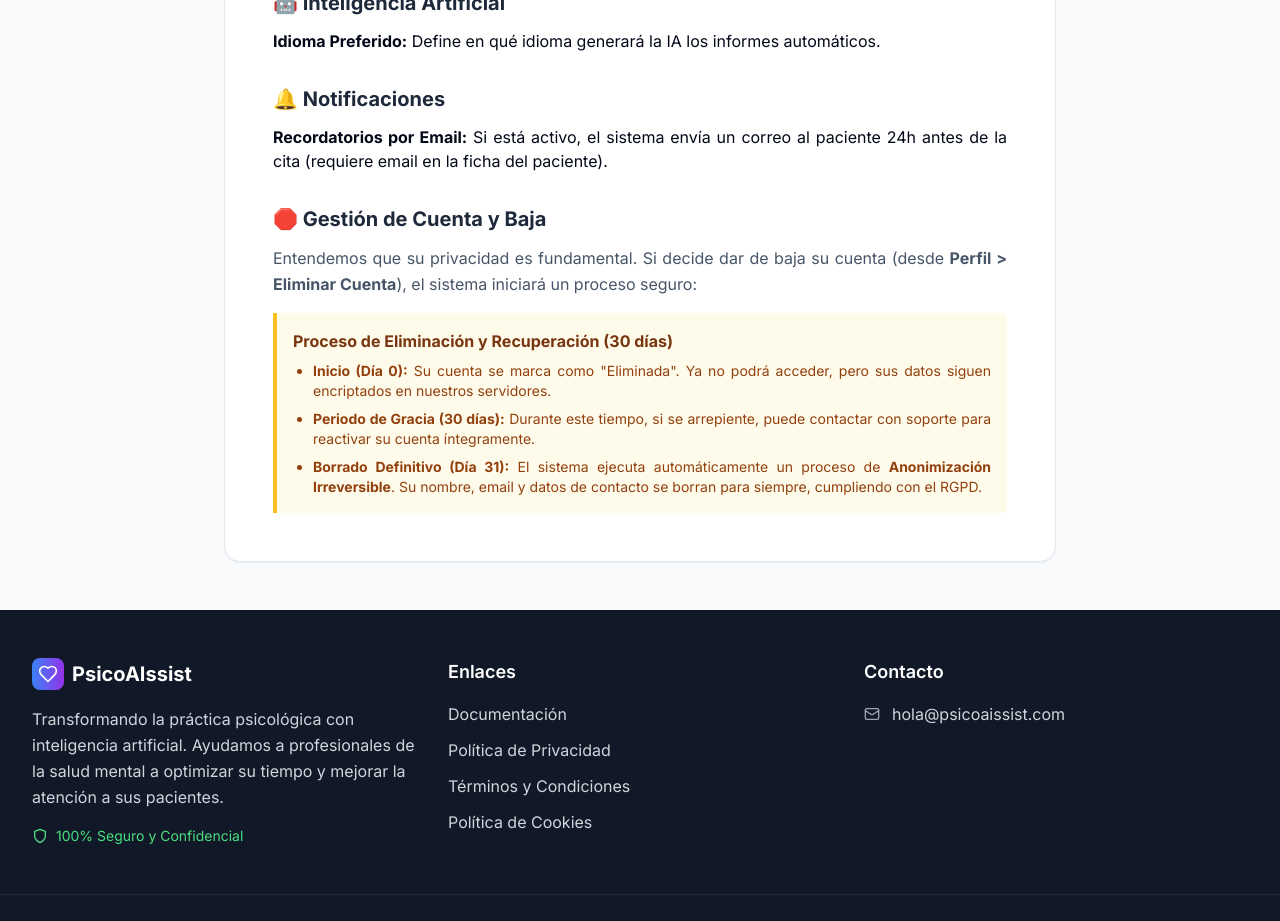
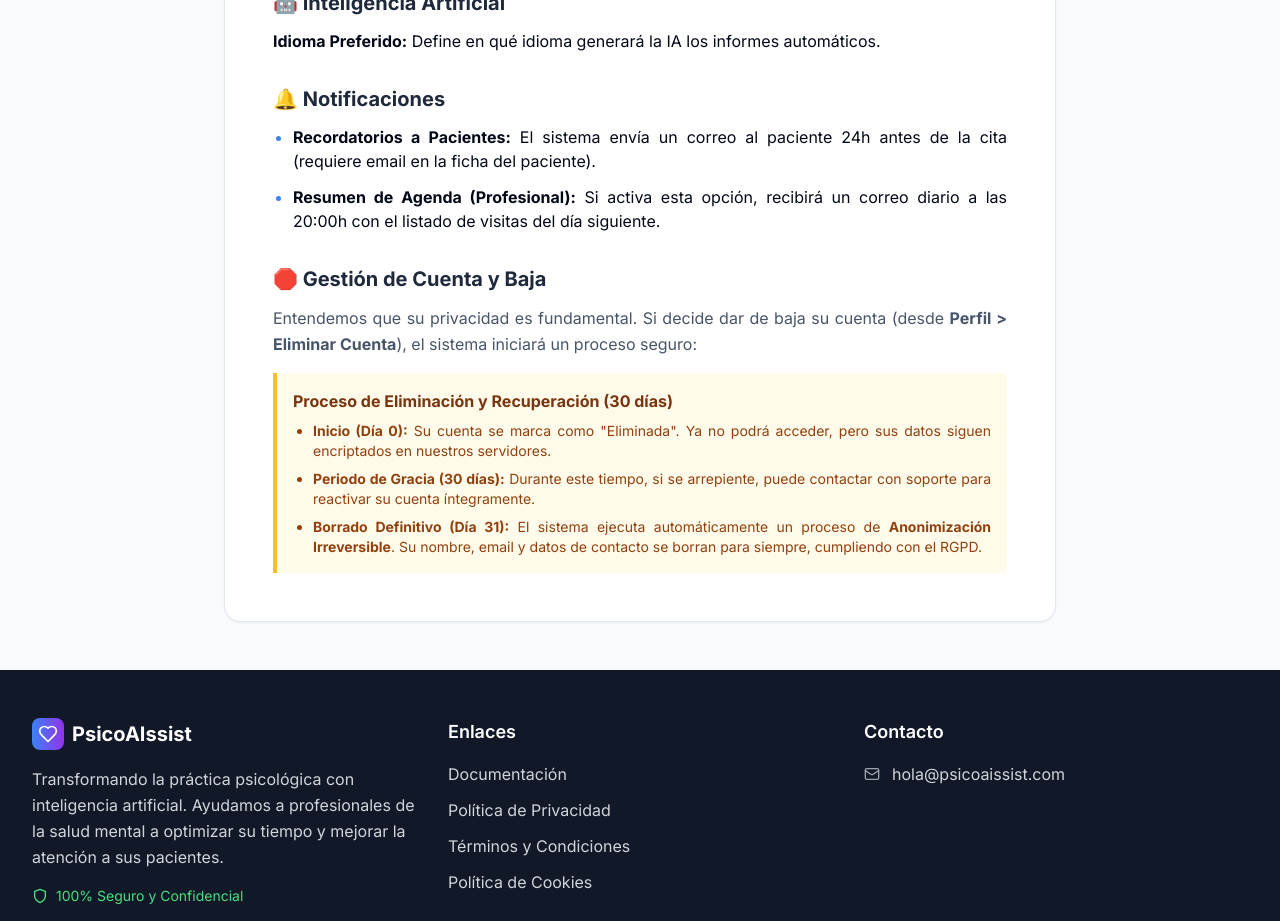
Before and after one commit to biogerardvilalta-ctrl/psicoaissist-platform, a Next.js app in the folder frontend/: page /docs/manual in a window 1280 px wide. Shown: the part 9160-10081 px from the top of the page. Built offline with nearby package versions, Linux system fonts and the light colour scheme.

Commit message:
cron y info a las 20h

```diff
--- a/frontend/src/app/dashboard/settings/page.tsx
+++ b/frontend/src/app/dashboard/settings/page.tsx
@@ -475,7 +475,7 @@ export default function SettingsPage() {
                     Activar recordatorios por email
                   </Label>
                   <p className="text-sm text-muted-foreground">
-                    Recibe un correo 24 horas antes de tus sesiones programadas.
+                    Recibirás un correo el día anterior a las 20:00h con el resumen de las sesiones de la jornada siguiente.
                   </p>
                 </div>
               </div>
--- a/frontend/src/app/docs/manual/page.tsx
+++ b/frontend/src/app/docs/manual/page.tsx
@@ -663,7 +663,10 @@ export default function ManualPage() {
                             <p><strong>Idioma Preferido:</strong> Define en qué idioma generará la IA los informes automáticos.</p>
 
                             <h3 className="mt-8 mb-3 text-xl font-bold text-slate-800 block">🔔 Notificaciones</h3>
-                            <p><strong>Recordatorios por Email:</strong> Si está activo, el sistema envía un correo al paciente 24h antes de la cita (requiere email en la ficha del paciente).</p>
+                            <ul className="list-disc pl-5 space-y-3 marker:text-blue-500">
+                                <li><strong>Recordatorios a Pacientes:</strong> El sistema envía un correo al paciente 24h antes de la cita (requiere email en la ficha del paciente).</li>
+                                <li><strong>Resumen de Agenda (Profesional):</strong> Si activa esta opción, recibirá un correo diario a las 20:00h con el listado de visitas del día siguiente.</li>
+                            </ul>
 
                             <h3 className="mt-8 mb-3 text-xl font-bold text-slate-800 block">🛑 Gestión de Cuenta y Baja</h3>
                             <p className="leading-relaxed text-slate-600 mb-4">
```
Also changed, not shown: 1 other file (tests, documents, lock files or other folders).
